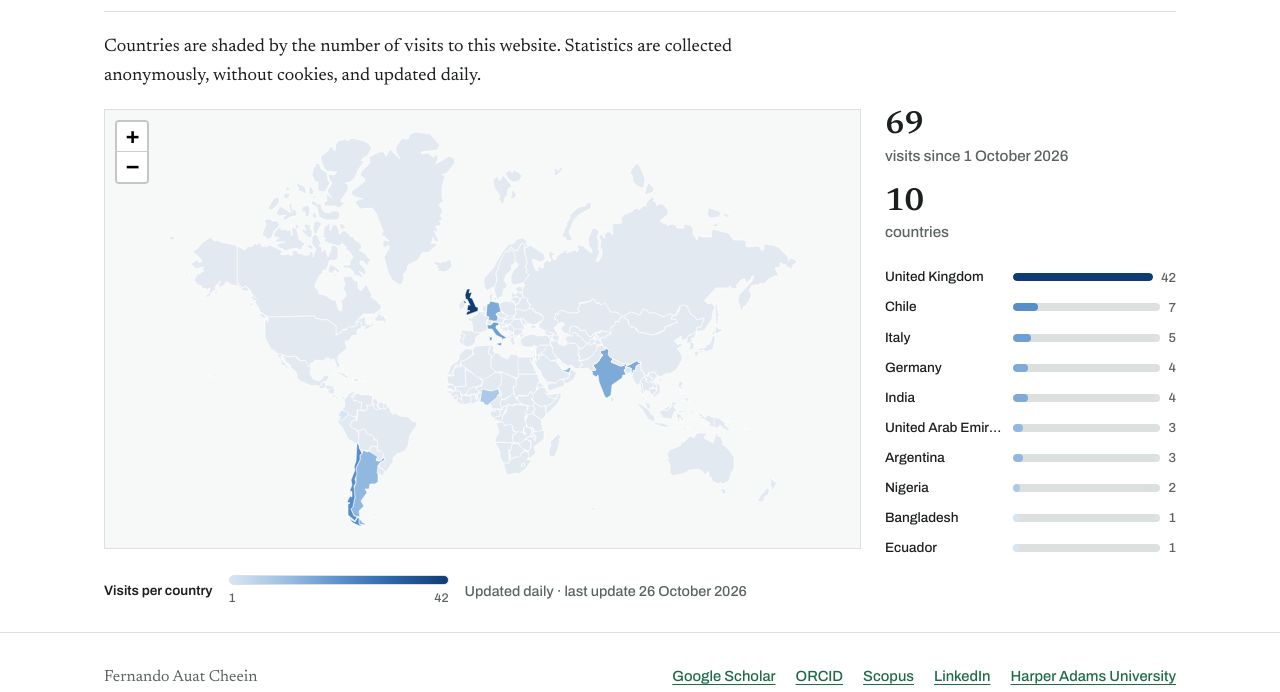
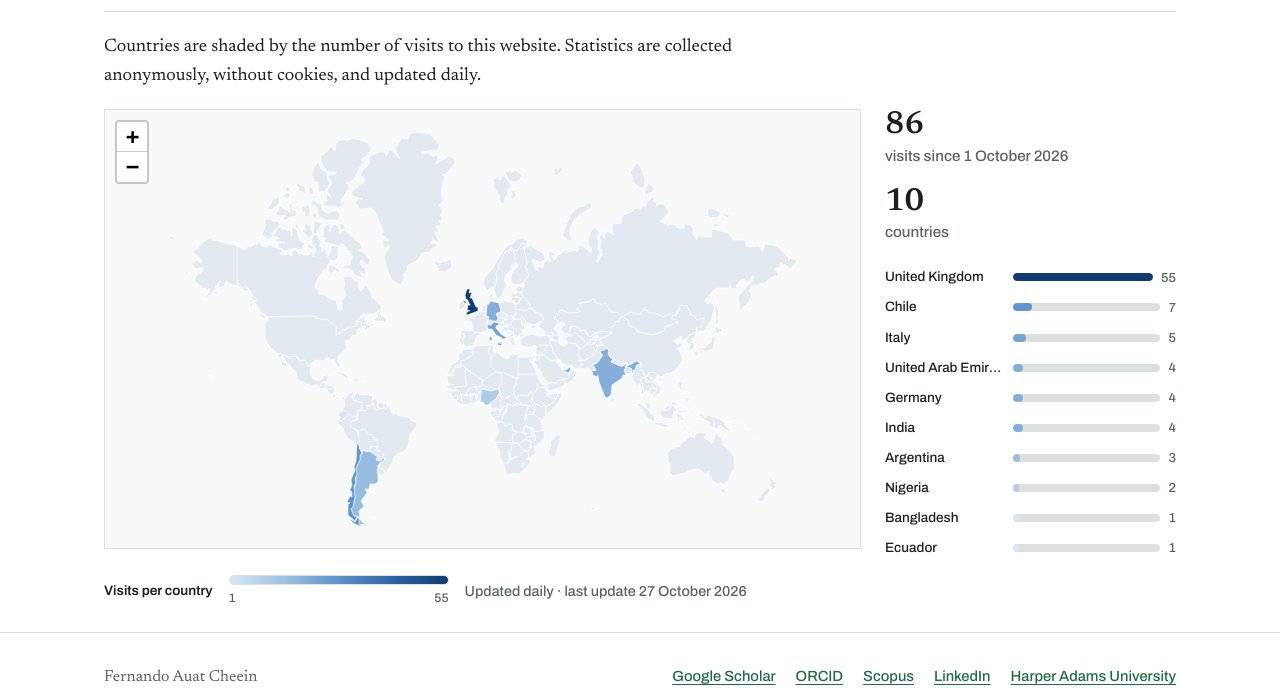
Before and after one commit to fauatcheein/fauatcheein, a Jekyll site: the page built from network.html, in a window 1280 px wide. Shown: the part 1125-1817 px from the top of the page. Built offline with Jekyll 4.4.1, drawn with Linux system fonts in a browser that asks for light colours.

Commit message:
Update visitor statistics

```diff
--- a/_data/visitors.json
+++ b/_data/visitors.json
@@ -1,14 +1,14 @@
 {
-  "updated": "2026-10-26T05:44:35Z",
+  "updated": "2026-10-27T05:42:17Z",
   "since": "2026-10-01",
-  "total": 69,
+  "total": 86,
   "countries": {
-    "GB": 42,
+    "GB": 55,
     "CL": 7,
     "IT": 5,
+    "AE": 4,
     "DE": 4,
     "IN": 4,
-    "AE": 3,
     "AR": 3,
     "NG": 2,
     "BD": 1,
@@ -18,9 +18,9 @@
     "GB": "United Kingdom",
     "CL": "Chile",
     "IT": "Italy",
+    "AE": "United Arab Emirates",
     "DE": "Germany",
     "IN": "India",
-    "AE": "United Arab Emirates",
     "AR": "Argentina",
     "NG": "Nigeria",
     "BD": "Bangladesh",
```
